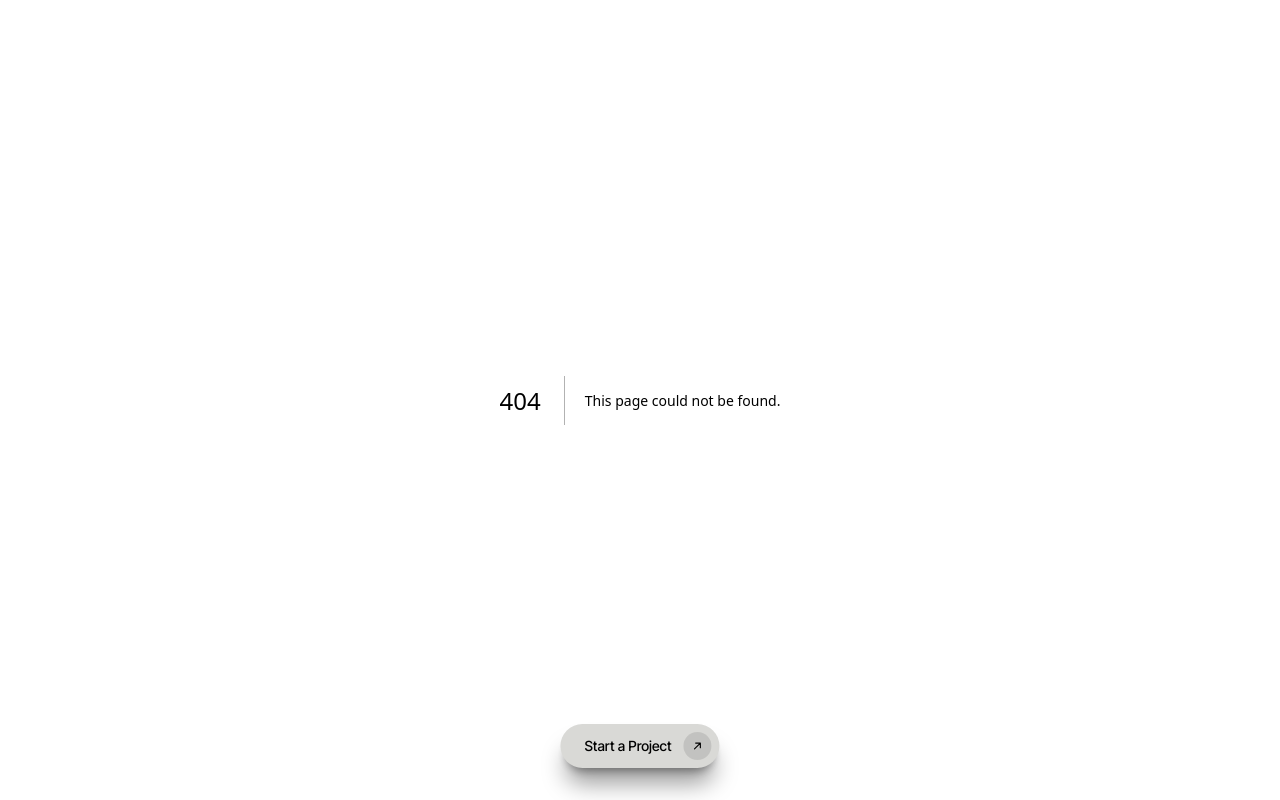
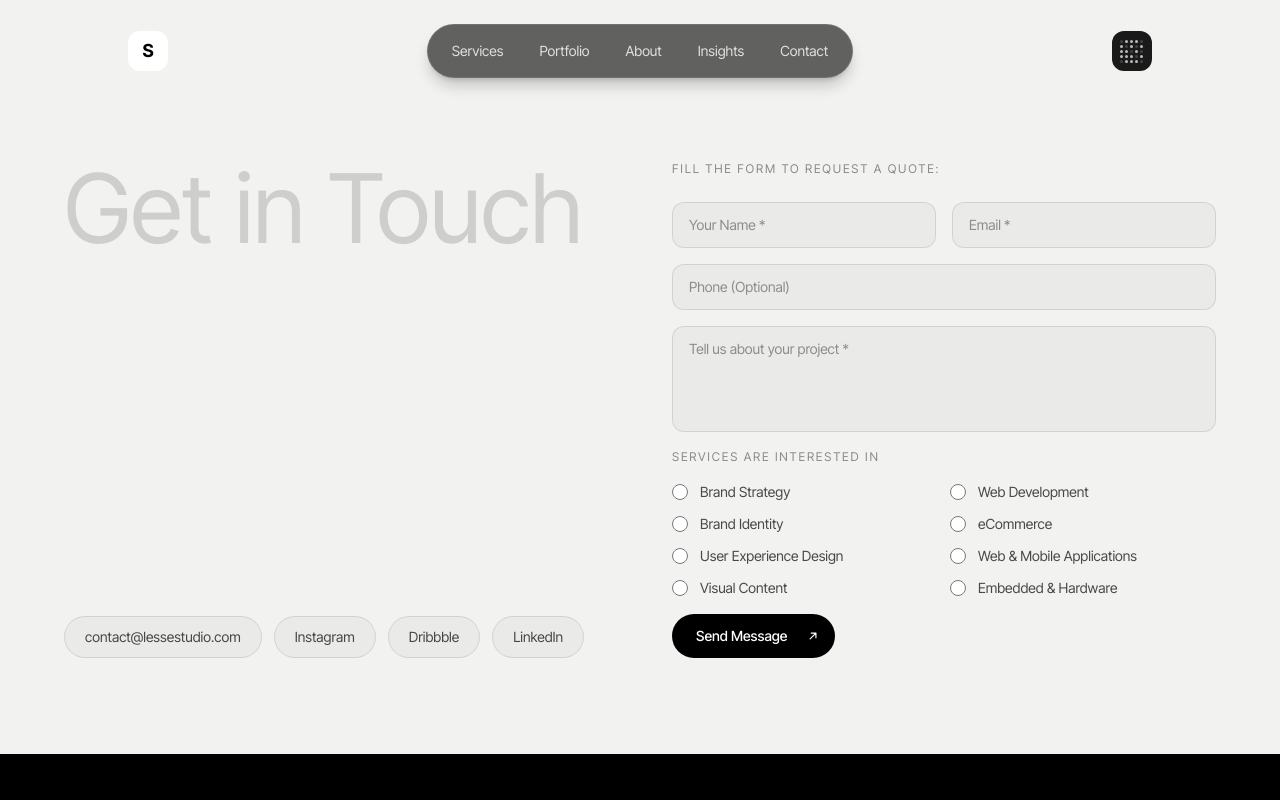
Before and after one commit to MalikMuhammadHannan/lesse, a Next.js app: page /contact in a window 1280 px wide. Before the commit this address had no page. Shown: the top 800 px of the page. Built offline with nearby package versions, Linux system fonts and the light colour scheme.

Commit message:
add contact page

```diff
--- /dev/null
+++ b/app/contact/page.tsx
@@ -0,0 +1,44 @@
+import Header from "@/components/Header";
+import Footer from "@/components/Footer";
+import ContactPageForm from "@/components/ContactPageForm";
+
+const CONTACT_LINKS = [
+  { label: "contact@lessestudio.com", href: "mailto:contact@lessestudio.com" },
+  { label: "Instagram", href: "https://instagram.com" },
+  { label: "Dribbble", href: "https://dribbble.com" },
+  { label: "LinkedIn", href: "https://linkedin.com" },
+];
+
+export default function ContactPage() {
+  return (
+    <>
+      <Header />
+      <main className="bg-off-white pt-40 text-black">
+        <section className="min-h-[70vh] px-6 pb-24">
+          <div className="mx-auto grid max-w-6xl grid-cols-1 gap-16 md:grid-cols-2">
+            <div className="flex flex-col justify-between">
+              <h1 className="text-7xl text-black/15 md:text-8xl">Get in Touch</h1>
+
+              <div className="mt-16 flex flex-wrap gap-3">
+                {CONTACT_LINKS.map((link) => (
+                  <a
+                    key={link.label}
+                    href={link.href}
+                    target={link.href.startsWith("http") ? "_blank" : undefined}
+                    rel={link.href.startsWith("http") ? "noreferrer" : undefined}
+                    className="rounded-full border border-black/10 bg-black/3 px-5 py-2.5 text-sm text-black/70 transition-colors hover:bg-black/8"
+                  >
+                    {link.label}
+                  </a>
+                ))}
+              </div>
+            </div>
+
+            <ContactPageForm />
+          </div>
+        </section>
+      </main>
+      <Footer />
+    </>
+  );
+}
--- /dev/null
+++ b/components/ContactPageForm.tsx
@@ -0,0 +1,98 @@
+"use client";
+
+import { useForm } from "react-hook-form";
+import { services } from "@/lib/data/services";
+import Button from "./ui/Button";
+
+type ContactPageFormValues = {
+  name: string;
+  email: string;
+  phone?: string;
+  message: string;
+  service: string;
+};
+
+const fieldClass =
+  "rounded-xl border border-black/10 bg-black/3 px-4 py-3 text-sm text-black placeholder-black/40 outline-none focus:border-black/30";
+
+export default function ContactPageForm() {
+  const {
+    register,
+    handleSubmit,
+    formState: { isSubmitSuccessful, isSubmitting },
+  } = useForm<ContactPageFormValues>();
+
+  const onSubmit = async (data: ContactPageFormValues) => {
+    await fetch("/api/contact", {
+      method: "POST",
+      headers: { "Content-Type": "application/json" },
+      body: JSON.stringify(data),
+    });
+  };
+
+  return (
+    <div>
+      <p className="eyebrow mb-6">Fill the form to request a quote:</p>
+
+      <form onSubmit={handleSubmit(onSubmit)} className="flex flex-col gap-4">
+        <div className="grid grid-cols-1 gap-4 sm:grid-cols-2">
+          <input
+            {...register("name", { required: true })}
+            placeholder="Your Name *"
+            className={fieldClass}
+          />
+          <input
+            {...register("email", { required: true })}
+            type="email"
+            placeholder="Email *"
+            className={fieldClass}
+          />
+        </div>
+
+        <input
+          {...register("phone")}
+          placeholder="Phone (Optional)"
+          className={fieldClass}
+        />
+
+        <textarea
+          {...register("message", { required: true })}
+          placeholder="Tell us about your project *"
+          rows={4}
+          className={`${fieldClass} resize-none`}
+        />
+
+        <div>
+          <p className="eyebrow mb-4">Services are interested in</p>
+          <div className="grid grid-cols-1 gap-3 sm:grid-cols-2">
+            {services.map((service) => (
+              <label
+                key={service.slug}
+                className="flex items-center gap-3 text-sm text-black/70"
+              >
+                <input
+                  {...register("service")}
+                  type="radio"
+                  value={service.slug}
+                  className="h-4 w-4 accent-black"
+                />
+                {service.name}
+              </label>
+            ))}
+          </div>
+        </div>
+
+        <div>
+          <Button type="submit" variant="dark">
+            {isSubmitting ? "Sending…" : "Send Message"}
+          </Button>
+          {isSubmitSuccessful && (
+            <p className="mt-4 text-sm text-black/50">
+              Thanks — we&apos;ll be in touch shortly.
+            </p>
+          )}
+        </div>
+      </form>
+    </div>
+  );
+}
--- a/components/Header.tsx
+++ b/components/Header.tsx
@@ -12,7 +12,7 @@ const NAV_ITEMS = [
   { label: "Portfolio", href: "/portfolio" },
   { label: "About", href: "/about" },
   { label: "Insights", href: "#news" },
-  { label: "Contact", href: "#contact" },
+  { label: "Contact", href: "/contact" },
 ];
 
 export default function Header() {
```
